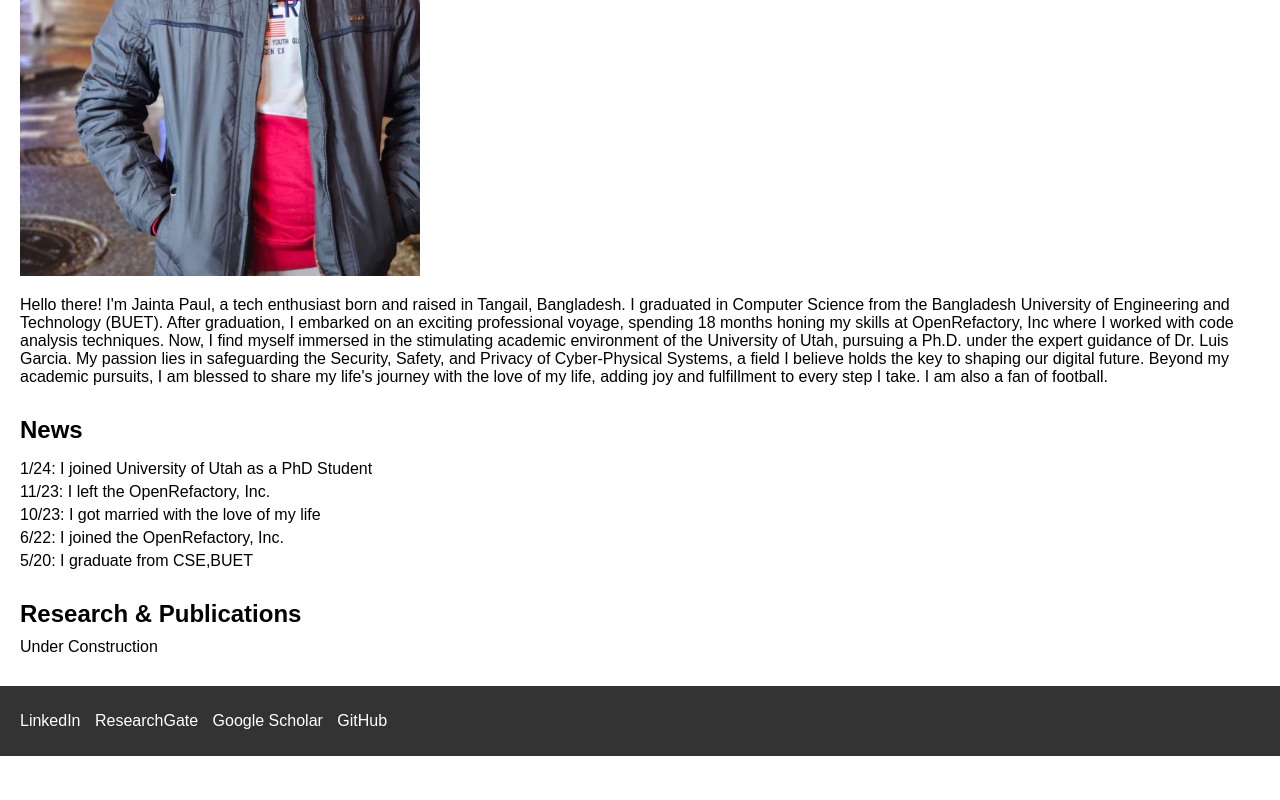
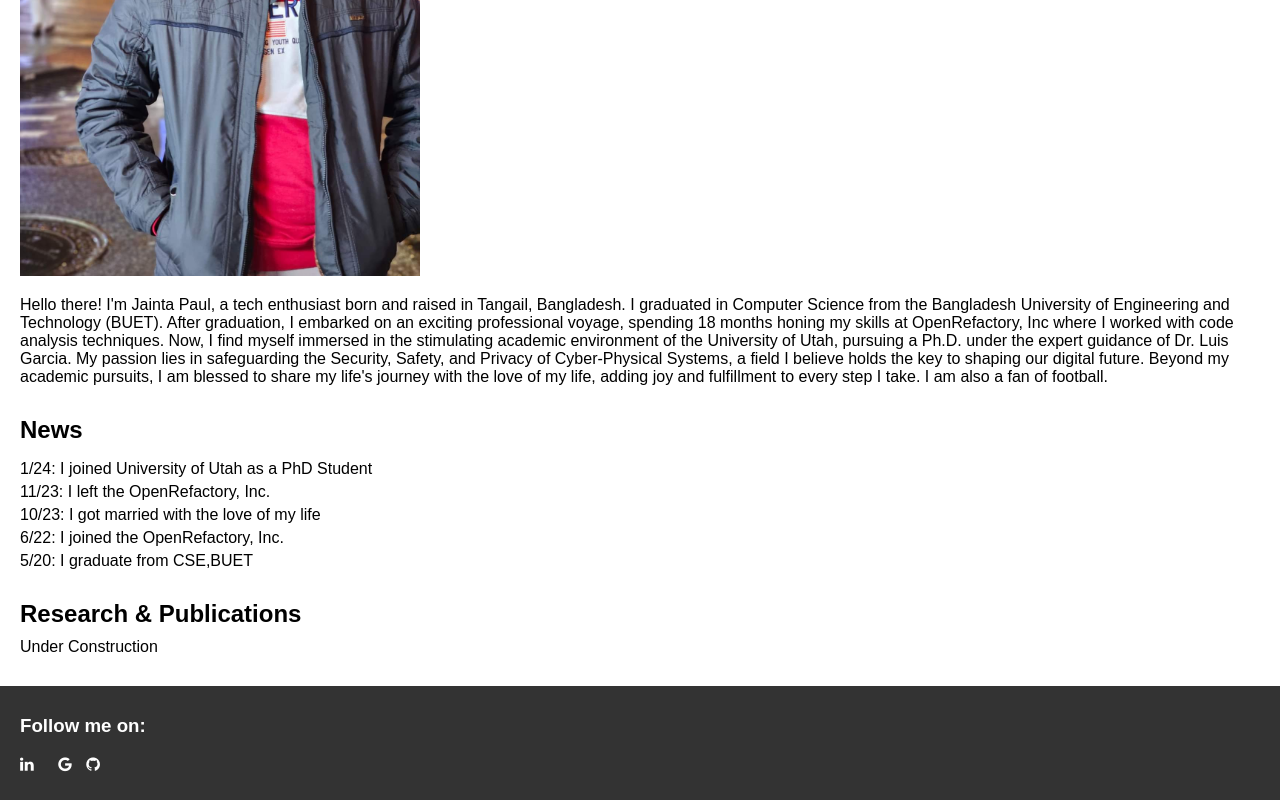
Before and after one commit to pauljainta/jp, a plain HTML site: page index.html in a window 1280 px wide. Shown: the part 383-1183 px from the top of the page. Before the commit the page ends 1139 px from the top, so only its background shows below. Drawn offline with Linux system fonts and the light colour scheme; some icons are missing.

Commit message:
Icons Added

```diff
--- a/index.html
+++ b/index.html
@@ -5,6 +5,10 @@
   <meta name="viewport" content="width=device-width, initial-scale=1.0">
   <title>Live Free or Die</title>
   <link rel="stylesheet" href="styles.css">
+  <link rel="stylesheet" href="https://cdnjs.cloudflare.com/ajax/libs/font-awesome/4.7.0/css/font-awesome.min.css">
+  <link rel="stylesheet" href="https://cdnjs.cloudflare.com/ajax/libs/academicons/1.9.1/css/academicons.min.css" />
+
+
 </head>
 <body>
   <header class="header">
@@ -66,12 +70,14 @@
   </div>
 
   <footer class="footer">
+    <h3>Follow me on:</h3>
     <ul class="social-links">
-      <li><a href="https://www.linkedin.com/in/jainta-paul/" target="_blank" rel="noopener noreferrer">LinkedIn</a></li>
-      <li><a href="https://www.researchgate.net/profile/Jainta-Paul-2" target="_blank" rel="noopener noreferrer">ResearchGate</a></li>
-      <li><a href="https://scholar.google.com/citations?hl=en&user=-QooDmMAAAAJ" target="_blank" rel="noopener noreferrer">Google Scholar</a></li>
-      <li><a href="https://github.com/pauljainta" target="_blank" rel="noopener noreferrer">GitHub</a></li>
+      <li><a href="https://www.linkedin.com/in/jainta-paul/" target="_blank" rel="noopener noreferrer" class="fa fa-linkedin"></a></li>
+      <li><a href="https://www.researchgate.net/profile/Jainta-Paul-2" target="_blank" rel="noopener noreferrer"><i class="ai ai-researchgate"></i> </a></li>
+      <li><a href="https://scholar.google.com/citations?hl=en&user=-QooDmMAAAAJ" target="_blank" rel="noopener noreferrer"><i class="fa fa-google"></i></a></li>
+      <li><a href="https://github.com/pauljainta" target="_blank" rel="noopener noreferrer" class="fa fa-github"></a></li>
     </ul>
-  </footer>
+</footer>
+
 </body>
 </html>
```
